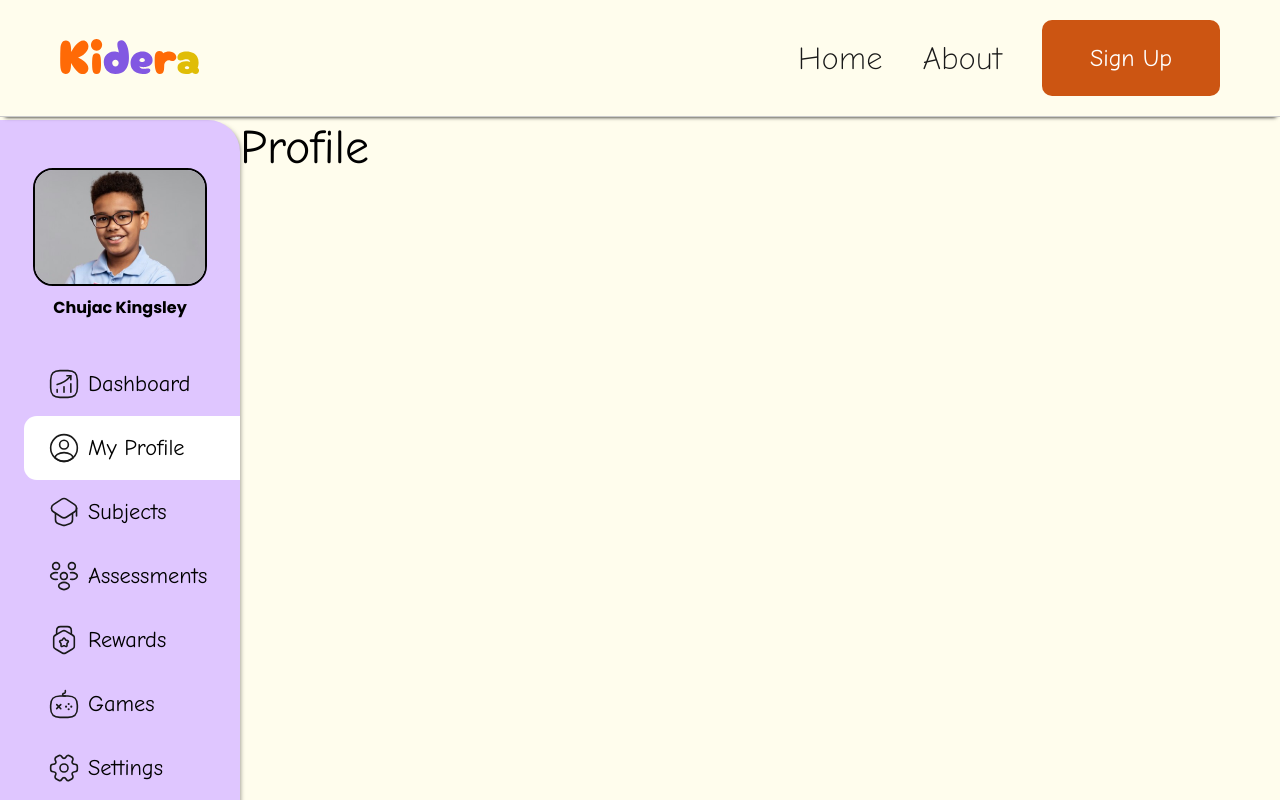
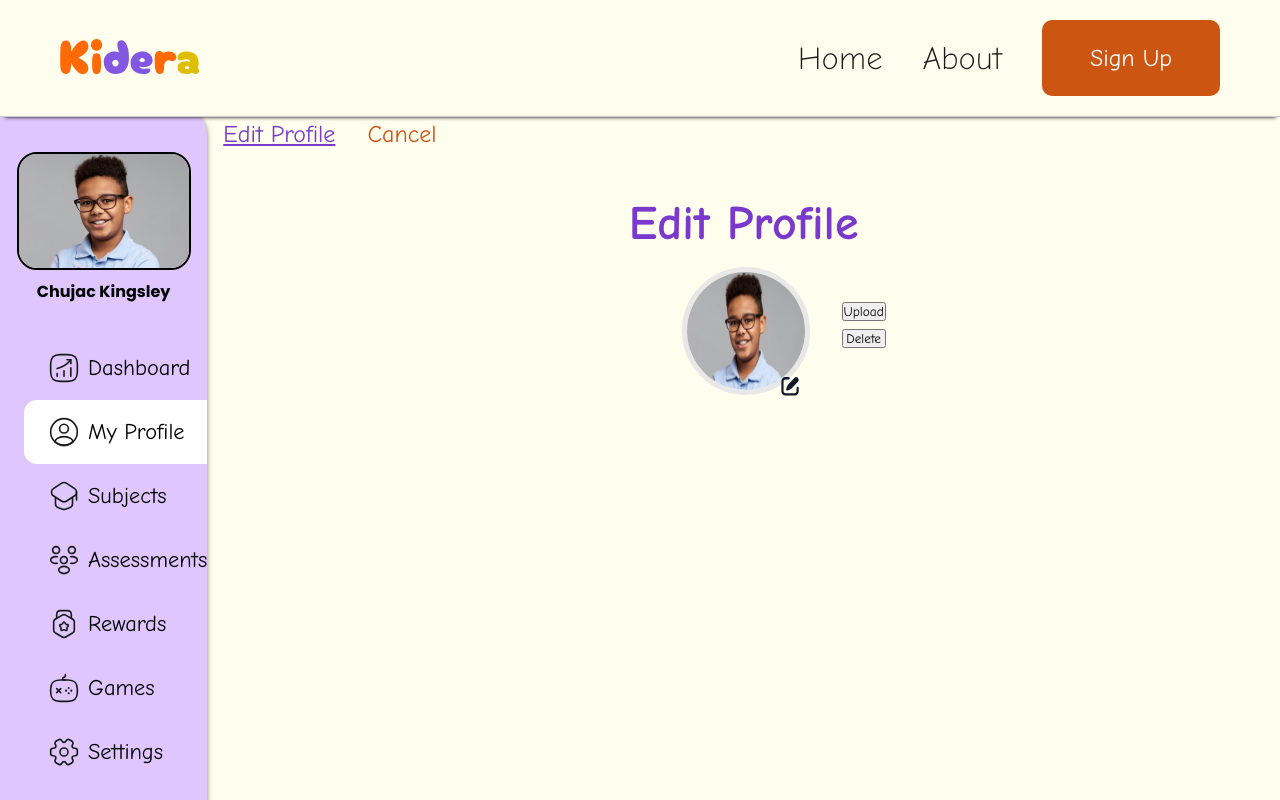
Before and after one commit to GenesysLearnable/LMS-K-FE-12, a React (Vite) app: page /dashboard/profile in a window 1280 px wide. Shown: the top 800 px of the page. Built offline with nearby package versions, Linux system fonts and the light colour scheme.

Commit message:
:construction: Ft: Started edit profile page

```diff
--- a/src/App.jsx
+++ b/src/App.jsx
@@ -9,7 +9,7 @@ import { useGlobalContext } from "./context/appContext";
 import NotificationSettings from "./pages/NotificationSettings/NotificationSettings";
 import GamesII from "./pages/DashPages/Games/GamesII";
 import EnglishHero from "./pages/DashPages/Subjects/English/EnglishHero";
-import Courses from "./pages/Courses/Courses"
+import Courses from "./pages/Courses/Courses";
 
 const App = () => {
   const location = useLocation();
--- /dev/null
+++ b/src/pages/DashPages/Profile/Profile.css
@@ -0,0 +1,68 @@
+.edit-password--container {
+  padding: 1rem;
+}
+
+.edit--actions {
+  width: 100%;
+  display: flex;
+  gap: 2rem;
+  align-items: center;
+}
+
+.edit-text {
+  color: #7939cc;
+  text-decoration: underline;
+  font-size: 1.5rem;
+}
+
+.cancel-edit {
+  color: #cc5512;
+  font-size: 1.5rem;
+}
+
+.edit-header--container {
+  margin-top: 3rem;
+  display: flex;
+  width: 100%;
+  justify-content: center;
+  flex-direction: column;
+  align-items: center;
+  position: relative;
+}
+
+.edit--header {
+  font-size: 3rem;
+  color: #7939cc;
+  font-weight: 600;
+}
+
+.edit--profile {
+  position: relative;
+}
+
+.edit-user--image {
+  border-radius: 100%;
+  height: 8rem;
+  width: 8rem;
+  margin-top: 1rem;
+  border: 5px solid #e8e8e8;
+}
+
+.edit--icon {
+  position: absolute;
+  bottom: 0;
+  right: 0.5rem;
+}
+
+.header-box {
+  display: flex;
+  align-items: center;
+  gap: 2rem;
+  margin-left: 5rem;
+}
+
+.edit-cta--buttons {
+  display: flex;
+  flex-direction: column;
+  gap: 0.5rem;
+}
--- a/src/pages/DashPages/Profile/Profile.jsx
+++ b/src/pages/DashPages/Profile/Profile.jsx
@@ -1,11 +1,30 @@
-import styles from "./Profile.module.css";
+import "./Profile.css";
+import EditIcon from "../../../assets/edit.svg";
+import EditImage from "../../../assets/dash_Avatar.png";
 
 const UserProfile = () => {
   return (
     <>
-      <div className={styles.container} style={{ fontSize: "3rem" }}>
-        Profile
-      </div>
+      <section className="edit-password--container">
+        <div className="edit--actions">
+          <p className="edit-text">Edit Profile</p>
+          <p className="cancel-edit">Cancel</p>
+        </div>
+
+        <div className="edit-header--container">
+          <p className="edit--header">Edit Profile</p>
+          <div className="header-box">
+            <div className="edit--profile">
+              <img className="edit-user--image" src={EditImage} alt="" />
+              <img className="edit--icon" src={EditIcon} alt="" />
+            </div>
+            <div className="edit-cta--buttons">
+              <button className="upload">Upload</button>
+              <button className="del">Delete</button>
+            </div>
+          </div>
+        </div>
+      </section>
     </>
   );
 };
--- a/src/pages/DashPages/Settings/Settings.jsx
+++ b/src/pages/DashPages/Settings/Settings.jsx
@@ -1,146 +1,116 @@
-import stylesB from './Settings.module.css'
-import userpng from '../../../assets/user.png'
-import arrowLeft from '../../../assets/arroww.png'
-import lock from '../../../assets/lock-closed.png'
-import bell from '../../../assets/bell-alert.png'
-import sheild from '../../../assets/shield-check.png'
-import lang from '../../../assets/language.png'
-import share from '../../../assets/share.png'
-import qestion from '../../../assets/question-mark-circle.png'
+import stylesB from "./Settings.module.css";
+import userpng from "../../../assets/user.png";
+import arrowLeft from "../../../assets/arroww.png";
+import lock from "../../../assets/lock-closed.png";
+import bell from "../../../assets/bell-alert.png";
+import sheild from "../../../assets/shield-check.png";
+import lang from "../../../assets/language.png";
+import share from "../../../assets/share.png";
+import qestion from "../../../assets/question-mark-circle.png";
+import { Link } from "react-router-dom";
 
-import { Link } from 'react-router-dom'
 const Settings = () => {
   return (
     <>
-      <div className={stylesB.container} >
+      <div className={stylesB.container}>
         <div className={stylesB.topmain}>Settings</div>
 
         <div className={stylesB.containerTop}>
-
           <div className={stylesB.Top1}>
-
             <div className={stylesB.right}>
               <div className={stylesB.sideA}>
-                    <img src={userpng}/>
+                <img src={userpng} />
                 <div className={stylesB.texe}>Edit Profile</div>
               </div>
             </div>
 
             <div className={stylesB.left}>
-                    <Link to='/EditProfile'>
-                    <img src={arrowLeft}/>
+              <Link to="/editProfile">
+                <img src={arrowLeft} />
               </Link>
             </div>
-
-
           </div>
 
-
           <div className={stylesB.Top2}>
-
             <div className={stylesB.right}>
               <div className={stylesB.sideA}>
-                    <img src={lock}/>
+                <img src={lock} />
                 <div className={stylesB.texe1}>Change Password</div>
               </div>
             </div>
 
             <div className={stylesB.left}>
-                    <img src={arrowLeft}/>
+              <img src={arrowLeft} />
             </div>
-
-
           </div>
 
           <div className={stylesB.Top2}>
-
             <div className={stylesB.right}>
               <div className={stylesB.sideA}>
-                    <img src={bell}/>
+                <img src={bell} />
                 <div className={stylesB.texe}>Notification</div>
               </div>
             </div>
 
             <div className={stylesB.left}>
-                    <Link to='/NotificationSettings'>
-                    <img src={arrowLeft}/>
+              <Link to="/NotificationSettings">
+                <img src={arrowLeft} />
               </Link>
             </div>
-
-
           </div>
 
           <div className={stylesB.Top2}>
-
             <div className={stylesB.right}>
               <div className={stylesB.sideA}>
-                    <img src={sheild}/>
+                <img src={sheild} />
                 <div className={stylesB.texe}>Security</div>
               </div>
             </div>
 
             <div className={stylesB.left}>
-                    <img src={arrowLeft}/>
+              <img src={arrowLeft} />
+            </div>
           </div>
 
-
-             </div>
-
-
           <div className={stylesB.Top2}>
-
             <div className={stylesB.right}>
               <div className={stylesB.sideA}>
-                    <img src={lang}/>
+                <img src={lang} />
                 <div className={stylesB.texe}>Language</div>
               </div>
             </div>
 
             <div className={stylesB.left}>
-                    <img src={arrowLeft}/>
+              <img src={arrowLeft} />
+            </div>
           </div>
 
-
-             </div>
-
-
           <div className={stylesB.Top2}>
-
             <div className={stylesB.right}>
               <div className={stylesB.sideA}>
-                    <img src={share}/>
+                <img src={share} />
                 <div className={stylesB.texe}>Invite</div>
               </div>
             </div>
 
             <div className={stylesB.left}>
-                    <img src={arrowLeft}/>
+              <img src={arrowLeft} />
             </div>
-
-
           </div>
 
           <div className={stylesB.Top2}>
-
             <div className={stylesB.right}>
               <div className={stylesB.sideA}>
-                    <img src={qestion}/>
+                <img src={qestion} />
                 <div className={stylesB.texe}>Help</div>
               </div>
             </div>
 
             <div className={stylesB.left}>
-                    <img src={arrowLeft}/>
+              <img src={arrowLeft} />
             </div>
-
-
           </div>
-
-
-
         </div>
-
-
       </div>
     </>
   );
--- a/src/pages/Dashboard/Dashboard.css
+++ b/src/pages/Dashboard/Dashboard.css
@@ -1,8 +1,8 @@
 .dash--main {
-<<<<<<< HEAD
   margin-top: 6.5rem;
-=======
-  margin-top: 7.4rem;
->>>>>>> 8a16543976c2cf208860db84f694b1bfdb285ca6
   display: flex;
 }
+
+.test-main {
+  width: 100%;
+}
--- a/src/pages/Dashboard/Dashboard.jsx
+++ b/src/pages/Dashboard/Dashboard.jsx
@@ -10,14 +10,13 @@ import Settings from "../DashPages/Settings/Settings.jsx";
 import Subjects from "../DashPages/Subjects/Subjects";
 import "./Dashboard.css";
 
-
 const Dashboard = () => {
   return (
     <>
       <Navbar />
       <div className="dash--main">
         <Sidebar />
-        <div className="ml-64 p-6 flex-1">
+        <div className="ml-64 p-6 flex-1 test-main">
           <Routes>
             <Route path="/" element={<SideDash />} />
             <Route path="assessments" element={<Assessments />} />
@@ -26,7 +25,6 @@ const Dashboard = () => {
             <Route path="rewards" element={<Rewards />} />
             <Route path="settings" element={<Settings />} />
             <Route path="subjects" element={<Subjects />} />
-
           </Routes>
         </div>
       </div>
```
Also changed, not shown: src/components/Button/Button.jsx (+8 -3 lines), src/assets/edit.svg (added), src/pages/DashPages/Profile/Profile.module.css (deleted). Lines whose indentation alone changed are shown as unchanged.
